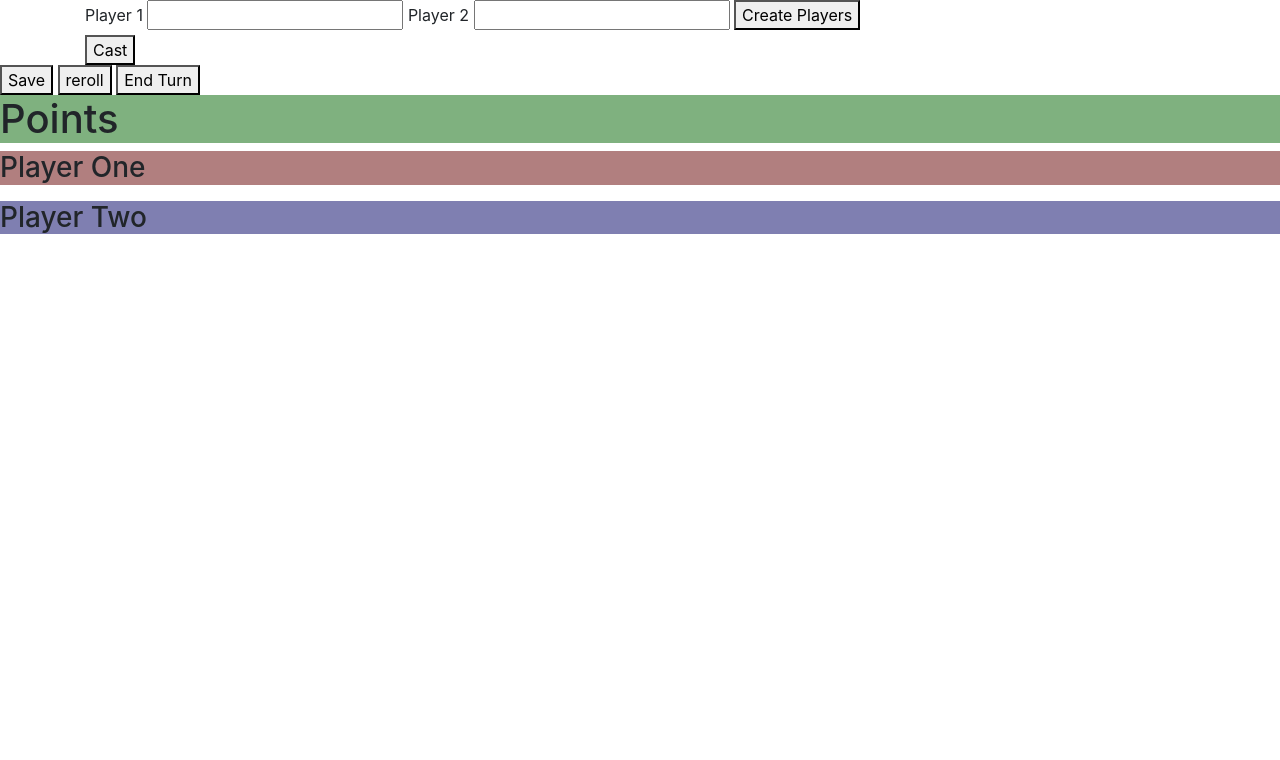
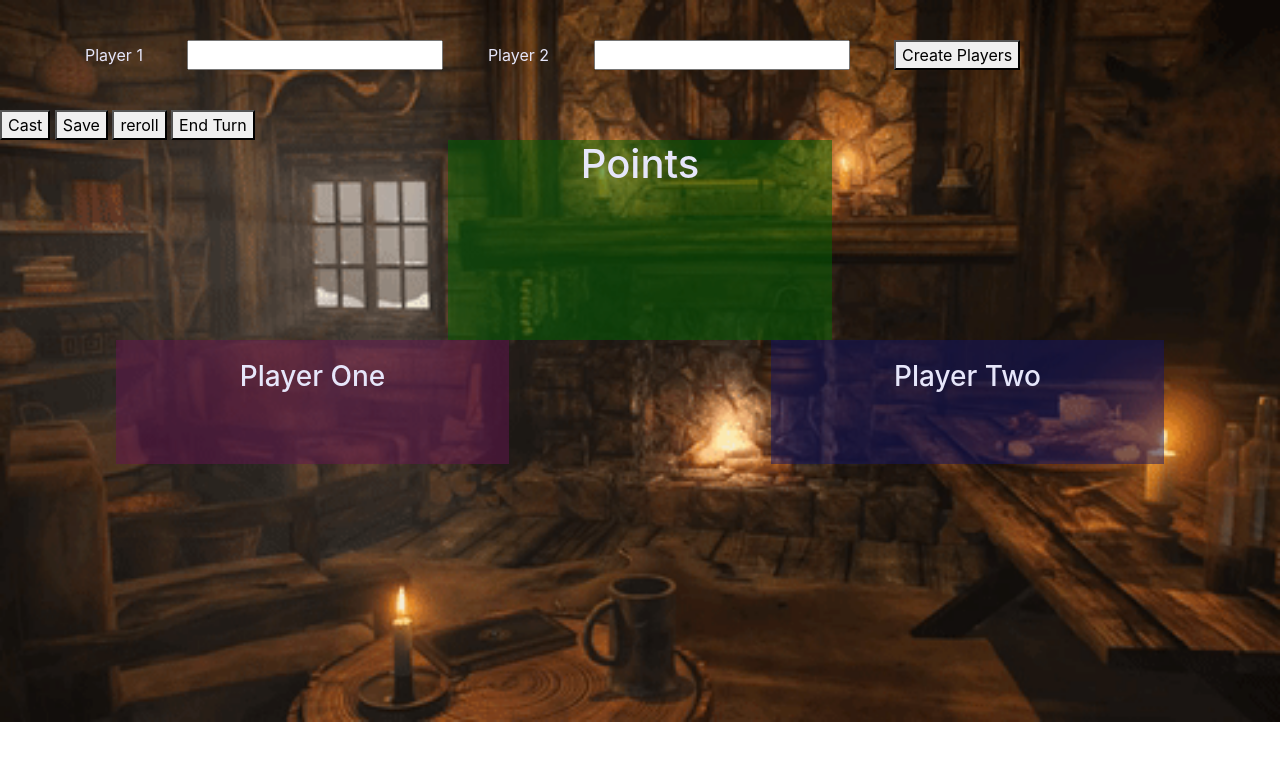
Before and after one commit to TTeigen/dice-game, a plain HTML site: page index.html in a window 1280 px wide. Drawn offline with Linux system fonts and the light colour scheme.

Commit message:
working backend and a basic UI

```diff
--- a/css/styles.css
+++ b/css/styles.css
@@ -1,13 +1,50 @@
-.save {
-  color: crimson;
-  float: right;
+body {
+  background-image: url("tv.gif");
+  background-size: cover;
+  background-repeat: no-repeat;
+  color: lavender;
+}
+
+#res {
+  font-size: 30px;
+}
+input{
+  margin: 40px;
+}
+
+.points {
+  background: rgba(0, 100, 0, 0.5);
+  min-height: 200px;
+  margin: auto;
+  text-align: center;
+  max-width: 30%;
 }
 .p1 {
-  background: rgba(100, 0, 0, 0.5);
+  flex: 30%;
+  background: rgba(100, 20, 80, 0.5);
+  padding: 20px;
+  margin-left: 10%;
+  margin-right: 10%;
+  color: lavender;
+  min-height: 100px;
+  text-align: center;
 }
 .p2 {
-  background: rgba(0, 0, 100, 0.5);
+  flex: 30%;
+  background: rgba(20, 20, 100, 0.5);
+  padding: 20px;
+  margin-left: 10%;
+  margin-right: 10%;
+  color: lavender;
+  text-align: center;
+  min-height: 100px;
 }
-.points {
-  background: rgba(0, 100, 0, 0.5);
+p {
+  margin-top: 50px;
+  font-size: 50px;
 }
+
+  .row {
+    display: flex;
+    margin-bottom: 80px;
+  }
--- a/index.html
+++ b/index.html
@@ -17,21 +17,18 @@
         <input type="text" id="player2">
         <button type="submit" id="create">Create Players</button>
       </form>
- <button type="button" id="cast">Cast</button>
     </div>
     <div id="res">
     </div>
+      <button type="button" id="cast">Cast</button>
       <button type="button" id="save">Save</button>
       <button type="button" id="reroll">reroll</button>
       <button type="button" id="turn">End Turn</button>
-
-
-
       <div class="points">
         <h1>Points</h1>
         <h1 id="bank"></h1>
       </div>
-
+      <div class="row">
         <div class="p1">
           <h3>Player One <span id = "p1name"></span></h3>
           <p id="p1total"></p>
@@ -40,8 +37,7 @@
           <h3>Player Two <span id = "p2name"></span></h3>
           <p id="p2total"></p>
         </div>
-
-
+      </div>
   </body>
 </html>
 
--- a/js/scripts.js
+++ b/js/scripts.js
@@ -155,7 +155,7 @@ function busted() {
     $("#bank").text(points);
   }
 }
-
+//creates player objects
 $(".player").submit(function(event){
   event.preventDefault();
   player1 = new Player ($("#player1").val(), total)
@@ -164,6 +164,9 @@ $(".player").submit(function(event){
   players.push(player1, player2);
   $("#p1name").text($("#player1").val());
   $("#p2name").text($("#player2").val());
+  $("#bank").text(points);
+  $("#p1total").text(player1.total);
+  $("#p2total").text(player2.total);
 })
 //casts inital pool of dice for the active player
   $("#cast").click(function(){
@@ -171,9 +174,10 @@ $(".player").submit(function(event){
     rollDice();
     poolDice();
     for (i=0; i <dice.length ;i++){
-      $("#res").append("<input type='checkbox' value = '"+dice[i]+"'>"+dice[i]);
+      $("#res").append("<input type='checkbox' id='checked' value = '"+dice[i]+"'>"+dice[i]);
     }
     busted(); //checks for bust
+    $("#cast").hide();
   })
  //saves and scores selected dice while removing them from the pool
  $("#save").click(function(){
@@ -185,6 +189,7 @@ $(".player").submit(function(event){
    saveDice();
    math(savedPool);
    $("#bank").text(points);
+   $("#save").hide();
  })
 //rerolls all dice still available in pool
  $("#reroll").click(function(){
@@ -196,6 +201,7 @@ $(".player").submit(function(event){
    }
    poolDice();
    busted(); //checks for bust
+   $("#save").show();
  })
  //ends active player's turn, scores points for the round, activates next player
  $("#turn").click(function(){
@@ -208,5 +214,7 @@ $(".player").submit(function(event){
    if (player1.total >= 2000 || player2.total >= 2000) {
      alert("You've Done It! You achieved 2000+ points! You an winner! Way Go!");
    }
+   $("#save").show();
+   $("#cast").show();
  })
 });
```
Also changed, not shown: css/tv.gif (added). Lines whose indentation alone changed are shown as unchanged.
